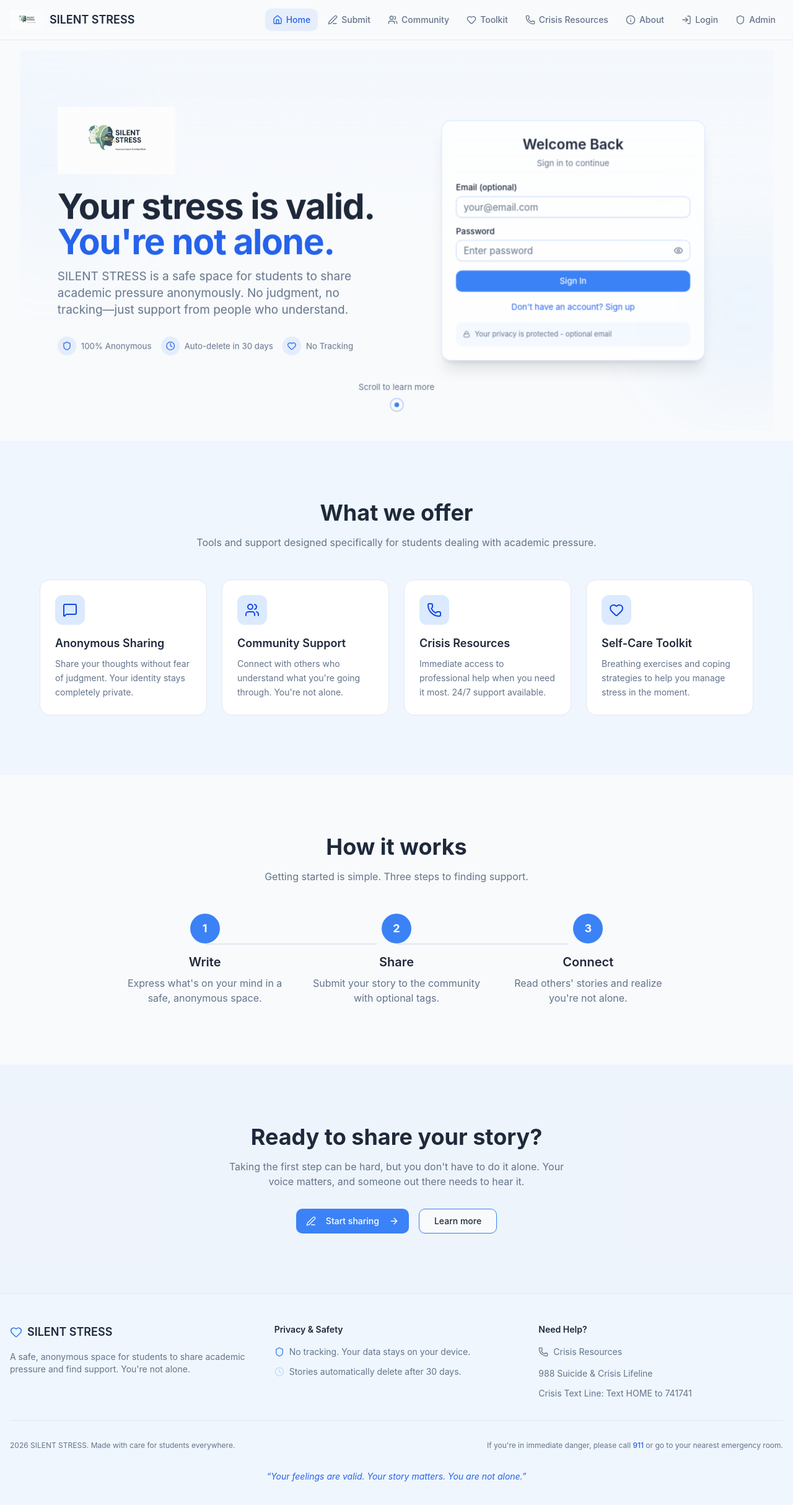
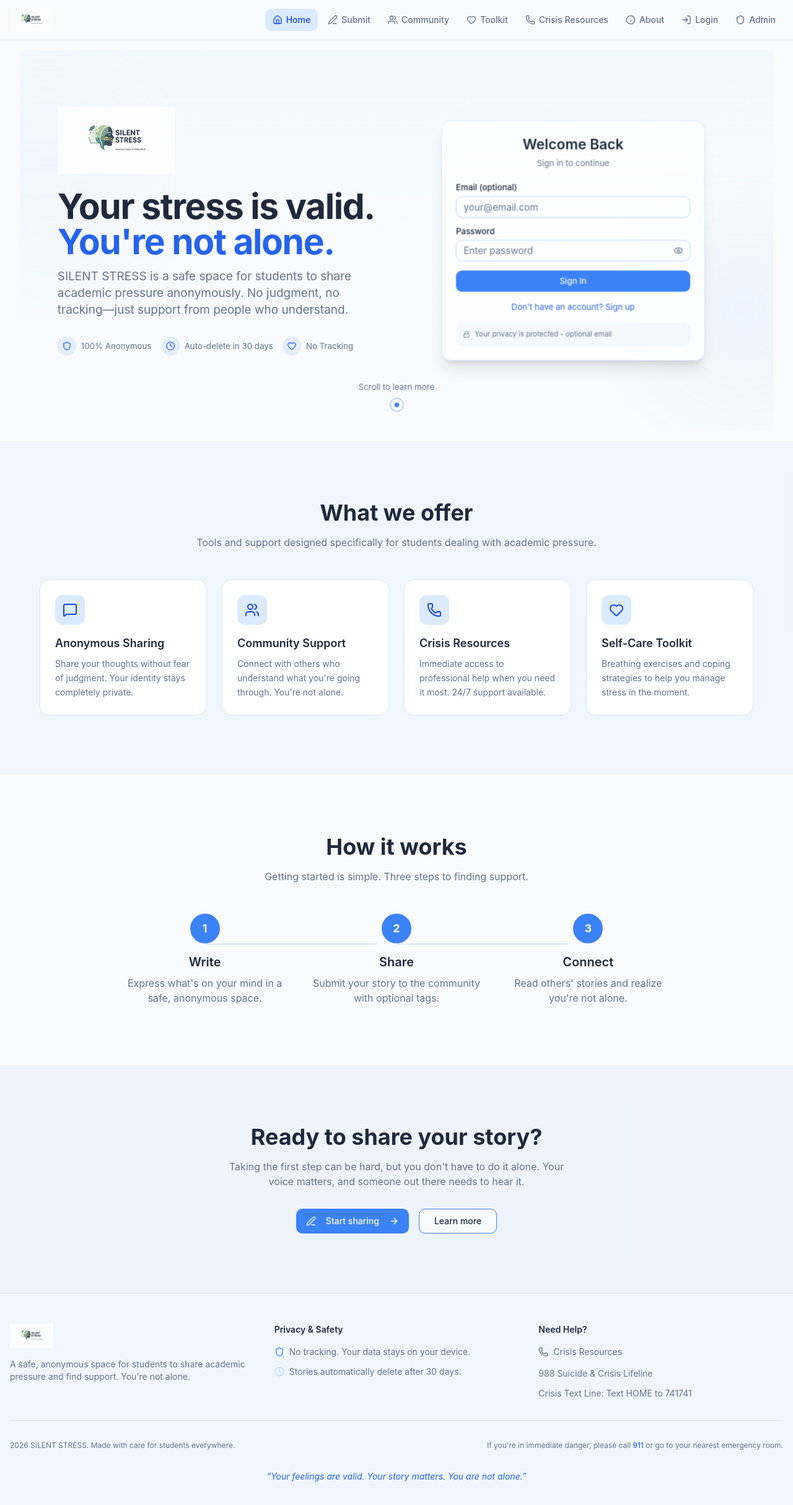
Before and after one commit to Yusuf-469/secret-stress, a Next.js app: page / in a window 1280 px wide. Shown: the top 2428 px of the page at 62% size. Built offline with nearby package versions, Linux system fonts and the light colour scheme.

Commit message:
Update logo - use full logo image, remove text beside it

```diff
--- a/components/secret-stress/Footer.tsx
+++ b/components/secret-stress/Footer.tsx
@@ -13,7 +13,8 @@
  */
 
 import Link from "next/link";
-import { Heart, Shield, Clock, Phone } from "lucide-react";
+import Image from "next/image";
+import { Shield, Clock, Phone } from "lucide-react";
 import { cn } from "@/lib/utils";
 
 interface FooterProps {
@@ -39,8 +40,13 @@ export function Footer({ className }: FooterProps) {
               href="/"
               className="flex items-center gap-2 text-lg font-semibold text-foreground"
             >
-              <Heart className="h-5 w-5 text-sage" />
-              <span>SILENT STRESS</span>
+              <Image
+                src="/silent stress.png"
+                alt="SILENT STRESS"
+                width={120}
+                height={40}
+                className="h-10 w-auto"
+              />
             </Link>
             <p className="text-sm text-muted-foreground">
               A safe, anonymous space for students to share academic pressure
--- a/components/secret-stress/Navigation.tsx
+++ b/components/secret-stress/Navigation.tsx
@@ -82,16 +82,16 @@ export function Navigation({ className }: NavigationProps) {
         {/* Logo */}
         <Link
           href="/"
-          className="flex items-center gap-2 text-lg font-semibold text-foreground transition-colors hover:text-sage-dark"
+          className="flex items-center gap-2 text-lg font-semibold text-foreground transition-colors hover:text-blue-700"
         >
           <Image
             src="/silent stress.png"
             alt="SILENT STRESS"
-            width={32}
-            height={32}
-            className="h-8 w-auto"
+            width={120}
+            height={40}
+            className="h-10 w-auto"
+            priority
           />
-          <span className="hidden sm:inline">SILENT STRESS</span>
         </Link>
 
         {/* Desktop Navigation */}
@@ -107,7 +107,7 @@ export function Navigation({ className }: NavigationProps) {
                 className={cn(
                   "relative flex items-center gap-1.5 rounded-md px-3 py-2 text-sm font-medium transition-colors",
                   active
-                    ? "text-sage-dark"
+                    ? "text-blue-700"
                     : "text-muted-foreground hover:text-foreground"
                 )}
                 aria-current={active ? "page" : undefined}
@@ -117,7 +117,7 @@ export function Navigation({ className }: NavigationProps) {
                 {active && (
                   <motion.div
                     layoutId="activeNav"
-                    className="absolute inset-0 rounded-md bg-sage/10"
+                    className="absolute inset-0 rounded-md bg-blue-100"
                     transition={shouldReduceMotion ? { duration: 0 } : { duration: 0.2 }}
                     style={{ zIndex: -1 }}
                   />
```
